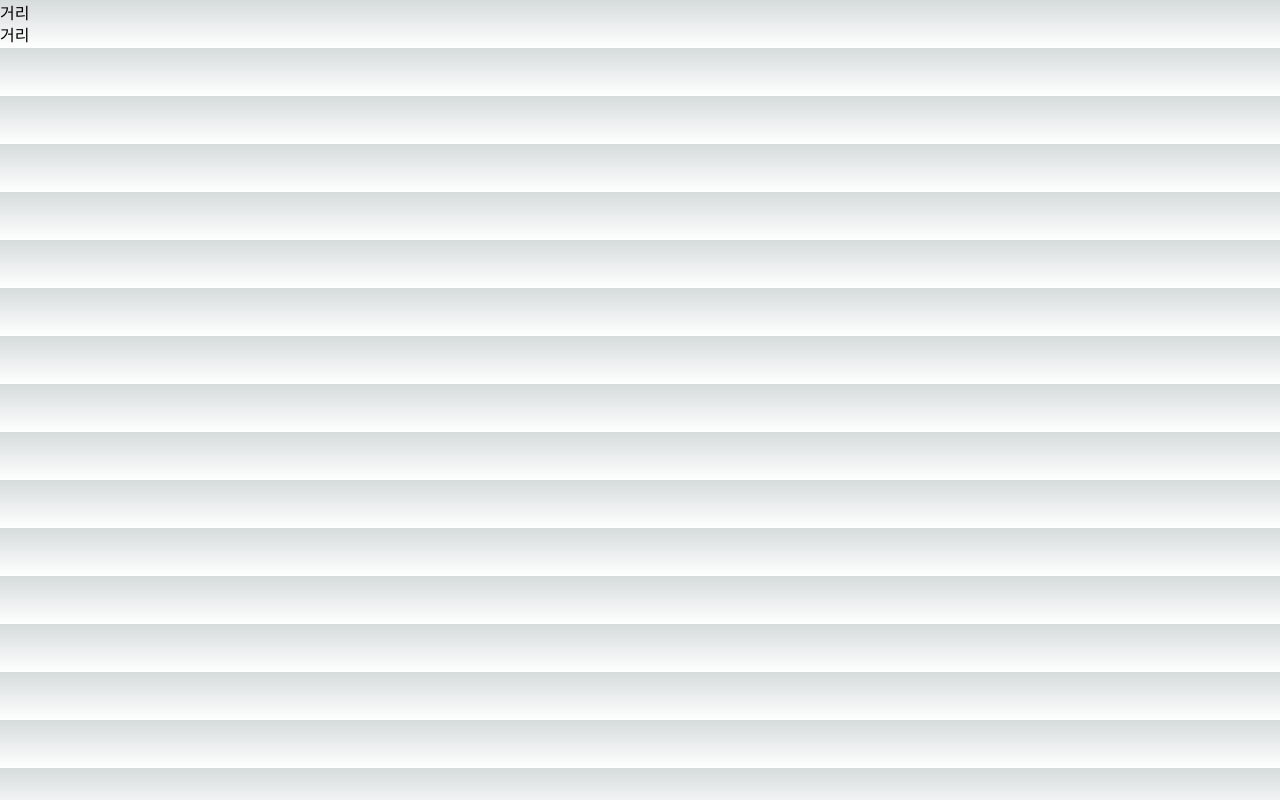
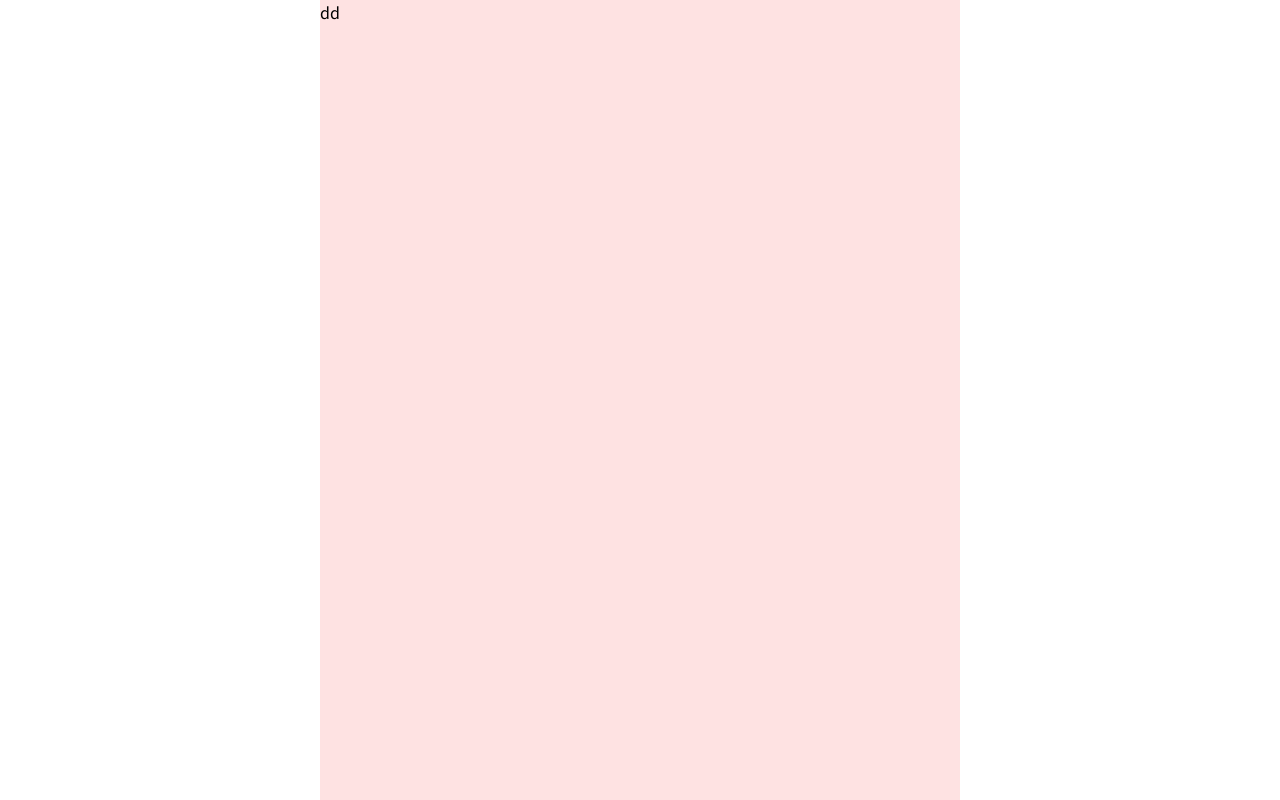
Before and after one commit to onys-programmer/hs-front-end, a Next.js app: page / in a window 1280 px wide. Built offline with nearby package versions, Linux system fonts and the light colour scheme.

Commit message:
Feat: main container 감싸서 가운데 정렬 먹이기

```diff
--- /dev/null
+++ b/src/components/MainContainer.tsx
@@ -0,0 +1,9 @@
+const MainContainer = ({ children }: React.PropsWithChildren<{}>) => {
+  return (
+    <div className="w-screen max-w-screen-sm h-screen mx-auto my-0">
+      {children}
+    </div>
+  );
+};
+
+export default MainContainer;
--- a/src/pages/_app.tsx
+++ b/src/pages/_app.tsx
@@ -1,6 +1,8 @@
 import '@/styles/globals.css';
 import type { AppProps } from 'next/app';
 import { Noto_Sans_KR, Roboto } from 'next/font/google';
+
+import MainContainer from '../components/MainContainer';
 
 const notoSansKr = Noto_Sans_KR({
     preload: false,
@@ -15,8 +17,10 @@ const roboto = Roboto({
 
 export default function App({ Component, pageProps }: AppProps) {
     return (
-        <main className={[notoSansKr.className, roboto.variable].join(' ')}>
-            <Component {...pageProps} />
+        <main className={[notoSansKr.className, roboto.variable].join(' ')} >
+            <MainContainer>
+                <Component {...pageProps} />
+            </MainContainer>
         </main>
     );
 }
--- a/src/pages/index.tsx
+++ b/src/pages/index.tsx
@@ -1,4 +1,3 @@
-import Image from 'next/image';
 import { useEffect } from 'react';
 
 export default function Home() {
@@ -7,8 +6,9 @@ export default function Home() {
     }, []);
     return (
         <>
-            <div>거리</div>
-            <div className="font-roboto">거리</div>
+            <div className="w-full h-full bg-red-100">
+                dd
+            </div>
         </>
     );
 }
--- a/src/styles/globals.css
+++ b/src/styles/globals.css
@@ -17,11 +17,11 @@
 }
 
 body {
-  color: rgb(var(--foreground-rgb));
+  /* color: rgb(var(--foreground-rgb));
   background: linear-gradient(
       to bottom,
       transparent,
       rgb(var(--background-end-rgb))
     )
-    rgb(var(--background-start-rgb));
+    rgb(var(--background-start-rgb)); */
 }
```
Also changed, not shown: 1 other file (tests, documents, lock files or other folders).
